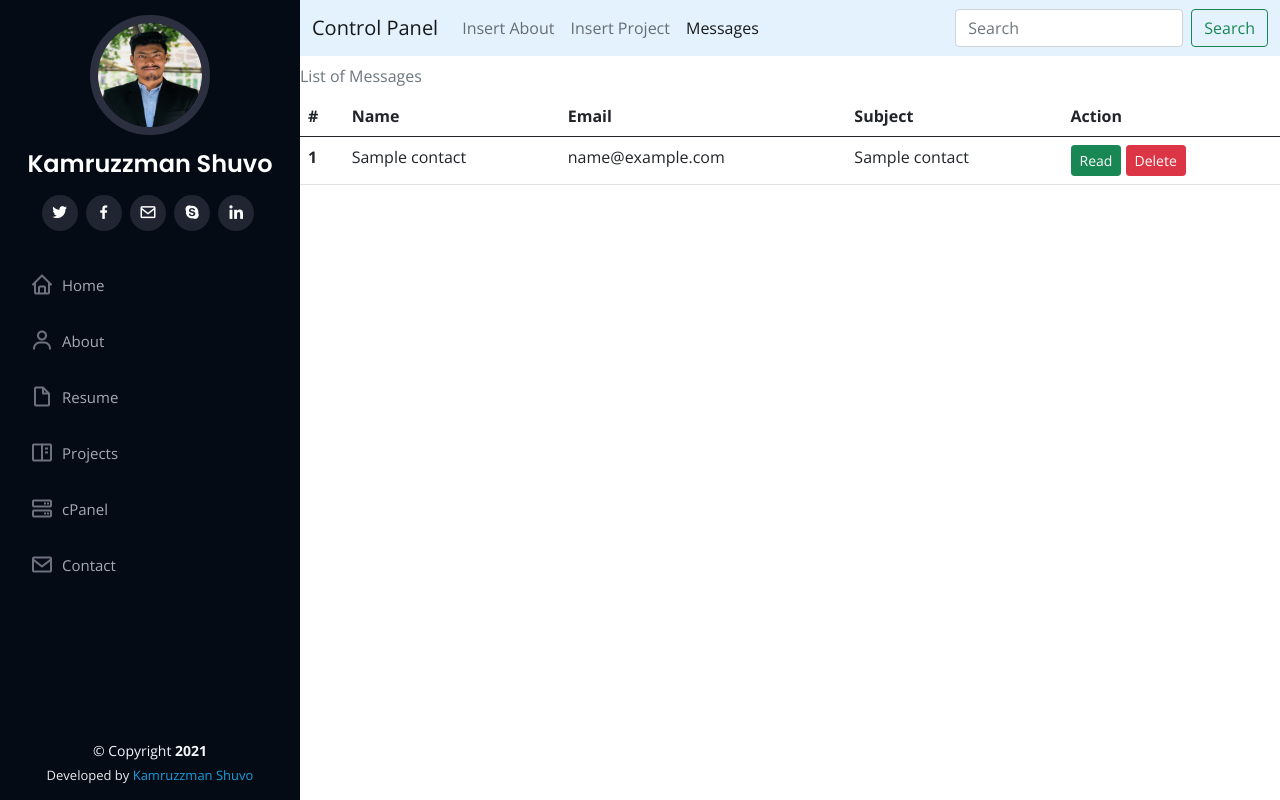
After one commit to kazishuvo22/PortfolioWeb, a Django app: page /message_list/ in a window 1280 px wide. The commit adds this page. Run offline with Django 3.2, Linux system fonts and the light colour scheme; a user stored in the database is signed in; tables that the repository leaves empty hold one stand-in row (values such as "Sample post"); some libraries are stand-ins or nearby versions.

Commit message:
cpanel || message_list

```diff
--- a/protfolio/models.py
+++ b/protfolio/models.py
@@ -1,4 +1,5 @@
 from django.db import models
+
 
 # Create your models here.
 
@@ -7,3 +8,10 @@ class Contact(models.Model):
     email = models.EmailField(max_length=254)
     subject = models.CharField(max_length=256)
     message = models.TextField()
+    ctime = models.DateTimeField()
+
+
+class Project(models.Model):
+    name = models.CharField(max_length=256)
+    subject = models.CharField(max_length=256)
+    Detail = models.TextField()
--- /dev/null
+++ b/protfolio/templates/control_panel.html
@@ -0,0 +1,5 @@
+{% extends "main.html" %}
+{% block content %}
+{% include "cNav.html" %}
+
+{% endblock %}
--- /dev/null
+++ b/protfolio/templates/messages.html
@@ -0,0 +1,61 @@
+{% extends "main.html" %}
+{% block content %}
+{% include "cNav.html" %}
+
+<table class="table caption-top">
+    <caption>List of Messages</caption>
+    <thead>
+    <tr>
+        <th scope="col">#</th>
+        <th scope="col">Name</th>
+        <th scope="col">Email</th>
+        <th scope="col">Subject</th>
+        <th scope="col">Action</th>
+    </tr>
+    </thead>
+    <tbody>
+    {% for msg in message_all %}
+    <tr>
+        <th scope="row">{{forloop.counter}}</th>
+        <td>{{msg.name}}</td>
+        <td>{{msg.email}}</td>
+        <td>{{msg.subject}}</td>
+        <td>
+            <div>
+                <!-- Button trigger modal -->
+                <button type="button" class="btn btn-success btn-sm" data-bs-toggle="modal"
+                        data-bs-target="#staticBackdrop{{msg.id}}">
+                    Read
+                </button>
+                <a class="btn btn-danger btn-sm" role="button" href="{% url 'delete_message' msg.id %}">Delete</a>
+            </div>
+        </td>
+    </tr>
+    <!-- Scrollable modal -->
+    <!-- Modal -->
+    <div class="modal fade" id="staticBackdrop{{msg.id}}" data-bs-backdrop="static" data-bs-keyboard="false"
+         tabindex="-1"
+         aria-labelledby="staticBackdropLabel" aria-hidden="true">
+        <div class="modal-dialog modal-dialog-scrollable">
+            <div class="modal-content">
+                <div class="modal-header">
+                    <h5 class="modal-title" id="staticBackdropLabel">{{msg.subject}}</h5>
+                    <button type="button" class="btn-close" data-bs-dismiss="modal" aria-label="Close"></button>
+                </div>
+                <div class="modal-body">
+                    <a class="btn-secondary btn-sm" style="cursor:text;">{{msg.name}}</a>
+                    <a class="btn-warning btn-sm" style="cursor:text;">{{msg.email}}</a>
+                    <div>
+                        {{msg.message}}
+                    </div>
+                </div>
+                <div class="modal-footer">
+                    <button type="button" class="btn btn-danger" data-bs-dismiss="modal">Close</button>
+                </div>
+            </div>
+        </div>
+    </div>
+    {% endfor %}
+    </tbody>
+</table>
+{% endblock %}
--- a/protfolio/urls.py
+++ b/protfolio/urls.py
@@ -4,7 +4,10 @@ from protfolio import views
 
 urlpatterns = [
     path('', views.index, name="home"),
-    path('about/',views.about, name="about"),
-    path('resume/',views.resume, name="resume"),
-    path('contact/', views.contact, name="contact")
+    path('about/', views.about, name="about"),
+    path('resume/', views.resume, name="resume"),
+    path('contact/', views.contact, name="contact"),
+    path('control_panel/', views.control_panel, name="control_panel"),
+    path('message_list/', views.messages_list, name="message_list"),
+    path('delete_message/<int:mid>/', views.delete_messages, name="delete_message")
 ]
--- a/protfolio/views.py
+++ b/protfolio/views.py
@@ -1,19 +1,26 @@
-from django.shortcuts import render , HttpResponseRedirect, redirect
+from datetime import datetime
+from django.contrib import messages
+from django.shortcuts import render, HttpResponseRedirect, redirect
 from .forms import ContactForm
 from .models import Contact
+from django.contrib.admin.views.decorators import staff_member_required
+
 
 # Create your views here.
 def index(request):
     page = 'home'
-    return render(request, page+".html")
+    return render(request, page + ".html")
+
 
 def about(request):
     page = 'about'
-    return render(request, page+".html")
+    return render(request, page + ".html")
+
 
 def resume(request):
     page = 'resume'
-    return render(request, page+".html")
+    return render(request, page + ".html")
+
 
 def contact(request):
     page = 'contact'
@@ -21,13 +28,38 @@ def contact(request):
         form = ContactForm(request.POST)
         # check whether it's valid:
         if form.is_valid():
+            now = datetime.now()
             name = request.POST['name']
             email = request.POST['email']
             subject = request.POST['subject']
             message = request.POST['message']
-            create_msg = Contact.objects.create(name= name, email=email, subject=subject, message = message)
+            create_msg = Contact.objects.create(name=name, email=email, subject=subject, message=message, ctime=now)
+            messages.success(request, "Your message is submitted successfully!!!")
             return redirect('contact')
 
     else:
         form = ContactForm()
-    return render(request, page+".html", {'form': form})
+    return render(request, page + ".html", {'form': form})
+
+
+@staff_member_required
+def control_panel(request):
+    page = 'control_panel'
+
+    return render(request, page + ".html")
+
+
+@staff_member_required
+def messages_list(request):
+    page = 'messages'
+    context = {
+        'message_all': Contact.objects.all()
+    }
+    return render(request, page + ".html", context)
+
+
+@staff_member_required
+def delete_messages(request, mid):
+    msg = Contact.objects.get(id=mid)
+    msg.delete()
+    return redirect('message_list')
--- a/requirements.txt
+++ b/requirements.txt
@@ -1,2 +1,4 @@
 Django==3.2.5
+djongo
 psycopg2==2.9.1
+dj-database-url
--- /dev/null
+++ b/template/cNav.html
@@ -0,0 +1,44 @@
+<nav class="navbar navbar-expand-lg navbar-light" style="background-color: #e3f2fd;">
+    <div class="container-fluid">
+        <a class="navbar-brand" href="{% url 'control_panel' %}">Control Panel</a>
+        <button class="navbar-toggler" type="button" data-bs-toggle="collapse" data-bs-target="#navbarScroll"
+                aria-controls="navbarScroll" aria-expanded="false" aria-label="Toggle navigation">
+            <span class="navbar-toggler-icon"></span>
+        </button>
+        <div class="collapse navbar-collapse" id="navbarScroll">
+            <ul class="navbar-nav me-auto my-2 my-lg-0 navbar-nav-scroll" style="--bs-scroll-height: 100px;">
+                <li class="nav-item">
+                    <a class="nav-link {%if 'about' in request.path %} active {% endif %}" aria-current="page" href="#">Insert About</a>
+                </li>
+                <li class="nav-item">
+                    <a class="nav-link {%if 'project' in request.path %} active {% endif %}" href="#">Insert Project</a>
+                </li>
+<!--                <li class="nav-item dropdown">-->
+<!--                    <a class="nav-link dropdown-toggle" href="#" id="navbarScrollingDropdown" role="button"-->
+<!--                       data-bs-toggle="dropdown" aria-expanded="false">-->
+<!--                        Insert-->
+<!--                    </a>-->
+<!--                    <ul class="dropdown-menu" aria-labelledby="navbarScrollingDropdown">-->
+<!--                        <li><a class="dropdown-item" href="#">About</a></li>-->
+<!--                        <li><a class="dropdown-item" href="#">Project</a></li>-->
+<!--                        <li>-->
+<!--                            <hr class="dropdown-divider">-->
+<!--                        </li>-->
+<!--                        <li><a class="dropdown-item" href="#">Something else here</a></li>-->
+<!--                    </ul>-->
+<!--                </li>-->
+                <li class="nav-item">
+                    <a class="nav-link {%if 'message_list' in request.path %} active {% endif %}" href="{% url 'message_list' %}">Messages</a>
+                </li>
+            </ul>
+            <form class="d-flex">
+                <input class="form-control me-2" type="search" placeholder="Search" aria-label="Search">
+                <button class="btn btn-outline-success" type="submit">Search</button>
+            </form>
+        </div>
+    </div>
+</nav>
+<style>
+    .navbar-toggler{
+    padding: 0.25rem 3.75rem;
+</style>
--- a/template/main.html
+++ b/template/main.html
@@ -63,8 +63,8 @@
           <li><a href="{% url 'home' %}" class="nav-link scrollto {%if 'home' in request.path %} active {% endif %}"><i class="bx bx-home"></i> <span>Home</span></a></li>
           <li><a href="{% url 'about' %}" class="nav-link scrollto {%if 'about' in request.path %} active {% endif %}"><i class="bx bx-user"></i> <span>About</span></a></li>
           <li><a href="{% url 'resume' %}" class="nav-link scrollto {%if 'resume' in request.path %} active {% endif %}"><i class="bx bx-file-blank"></i> <span>Resume</span></a></li>
-          <li><a href="#portfolio" class="nav-link scrollto"><i class="bx bx-book-content"></i> <span>Portfolio</span></a></li>
-          <li><a href="#services" class="nav-link scrollto"><i class="bx bx-server"></i> <span>Services</span></a></li>
+          <li><a href="#portfolio" class="nav-link scrollto"><i class="bx bx-book-content"></i> <span>Projects</span></a></li>
+          <li><a href="{% url 'control_panel' %}" class="nav-link scrollto"><i class="bx bx-server"></i> <span>cPanel</span></a></li>
           <li><a href="{% url 'contact' %}" class="nav-link scrollto"><i class="bx bx-envelope"></i> <span>Contact</span></a></li>
         </ul>
       </nav><!-- .nav-menu -->
@@ -74,20 +74,19 @@
   <main id="main">
 
     <!-- ======= Breadcrumbs ======= -->
-    <section class="breadcrumbs">
-      <div class="container">
+<!--    <section class="breadcrumbs">-->
+<!--      <div class="container">-->
 
-        <div class="d-flex justify-content-between align-items-center">
-          <h2></h2>
-          <!-- <h2 class="text-center">Welcome to Kamruzzman's Portfolio Website</h2> -->
-          <!-- <ol>
-            <li><a href="">Home</a></li>
-            <li>Inner Page</li>
-          </ol> -->
-        </div>
+<!--        <div>-->
+<!--          &lt;!&ndash; <h2 class="text-center">welcome to kamruzzman's portfolio website</h2> &ndash;&gt;-->
+<!--          &lt;!&ndash; <ol>-->
+<!--            <li><a href="">home</a></li>-->
+<!--            <li>inner page</li>-->
+<!--          </ol> &ndash;&gt;-->
+<!--        </div>-->
 
-      </div>
-    </section>
+<!--      </div>-->
+<!--    </section>-->
     {% block content %} {% endblock %}
     <!-- End Breadcrumbs -->
 
@@ -129,6 +128,7 @@
   <script src="{%static 'assets/vendor/swiper/swiper-bundle.min.js' %}"></script>
   <script src="{%static 'assets/vendor/typed.js/typed.min.js' %}"></script>
   <script src="{%static 'assets/vendor/waypoints/noframework.waypoints.js' %}"></script>
+  <script src="https://ajax.googleapis.com/ajax/libs/jquery/3.5.1/jquery.min.js"></script>
 
 
   <!-- Template Main JS File -->
```
Also changed, not shown: protfolio/templates/contact.html (+39 -12 lines), protfolio/migrations/0002_auto_20210726_1439.py (added), 2 other files.
